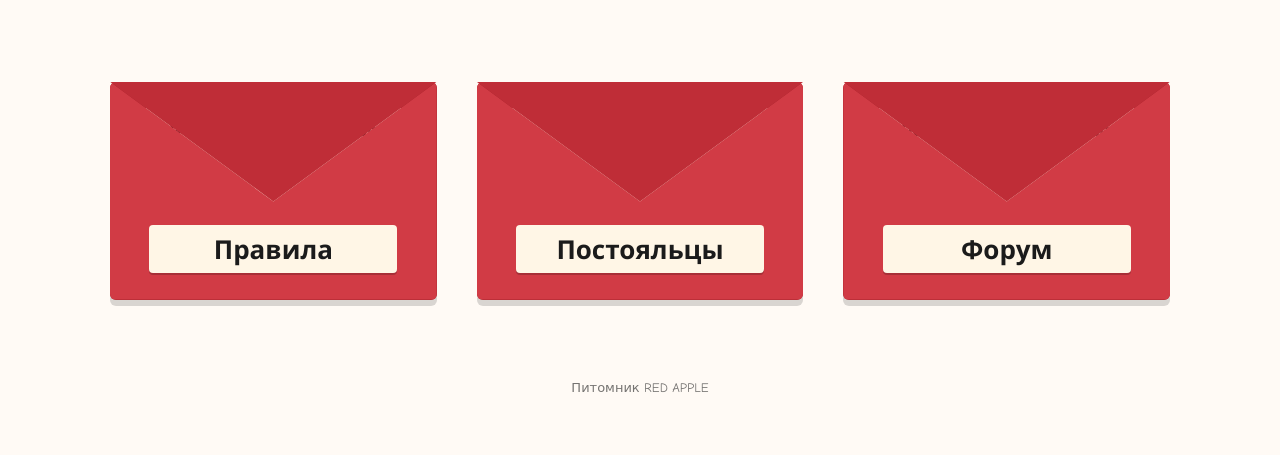
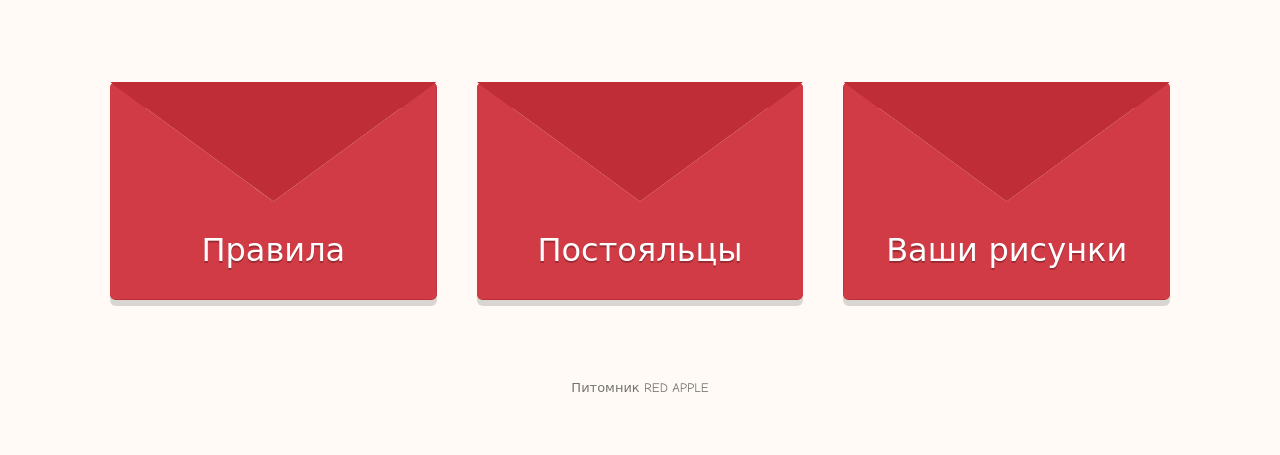
Before and after one commit to churazero/chura, a plain HTML site: page index.html in a window 1280 px wide. Shown: the part 669-1124 px from the top of the page. Drawn offline with Linux system fonts and the light colour scheme.

Commit message:
Add files via upload

```diff
--- a/index.html
+++ b/index.html
@@ -111,11 +111,9 @@
     color: var(--ink);
     border-radius: 4px;
     z-index: 1;
-  padding: 12px 10px;
-  font-family: "Segoe UI", Arial, sans-serif;
-  font-size: 16px;
-  font-weight: 600;
-  line-height: 1.3;
+    padding: 14px 12px;
+    font-size: 14px;
+    line-height: 1.35;
     text-align: center;
     transition: transform .45s ease .15s;
     box-shadow: 0 2px 6px rgba(0,0,0,.2);
@@ -144,19 +142,11 @@
 
   /* надпись на конверте */
   .env .label {
-  left: 12%; right: 12%;
-  bottom: 12%;
-  padding: 6px 4px;
-  background: var(--paper);
-  color: var(--ink);
-  border-radius: 4px;
+    left: 0; right: 0; bottom: 14%;
     text-align: center;
-  font-family: "Segoe UI", Arial, sans-serif;
-  font-weight: 700;
-  font-size: clamp(18px, 2.4vw, 26px);
-  text-shadow: none;
-  box-shadow: 0 2px 0 rgba(0,0,0,.2);
+    font-size: clamp(22px, 3vw, 32px);
     z-index: 4;
+    text-shadow: 0 2px 0 rgba(0,0,0,.25);
   }
 
   /* ===== ОТКРЫТИЕ ===== */
@@ -194,7 +184,7 @@
   <a href="admins.html">Админ-состав</a>
   <a href="rules.html">Правила</a>
   <a href="residents.html">Постояльцы</a>
-  <a href="forum.html">Форум</a>
+  <a href="art.html">Ваши рисунки</a>
 </nav>
 
 <div class="wrap">
@@ -251,10 +241,10 @@
 
     <a class="env" href="forum.html">
       <div class="back"></div>
-      <div class="letter">Общаемся без телеграма</div>
+      <div class="letter">Работы наших гостей</div>
       <div class="front"></div>
       <div class="flap"></div>
-      <span class="label">Форум</span>
+      <span class="label">Ваши рисунки</span>
     </a>
 
   </main>
```
Also changed, not shown: about.html (+1 -1 lines), rules.html (+4 -4 lines). Lines whose indentation alone changed are shown as unchanged.
